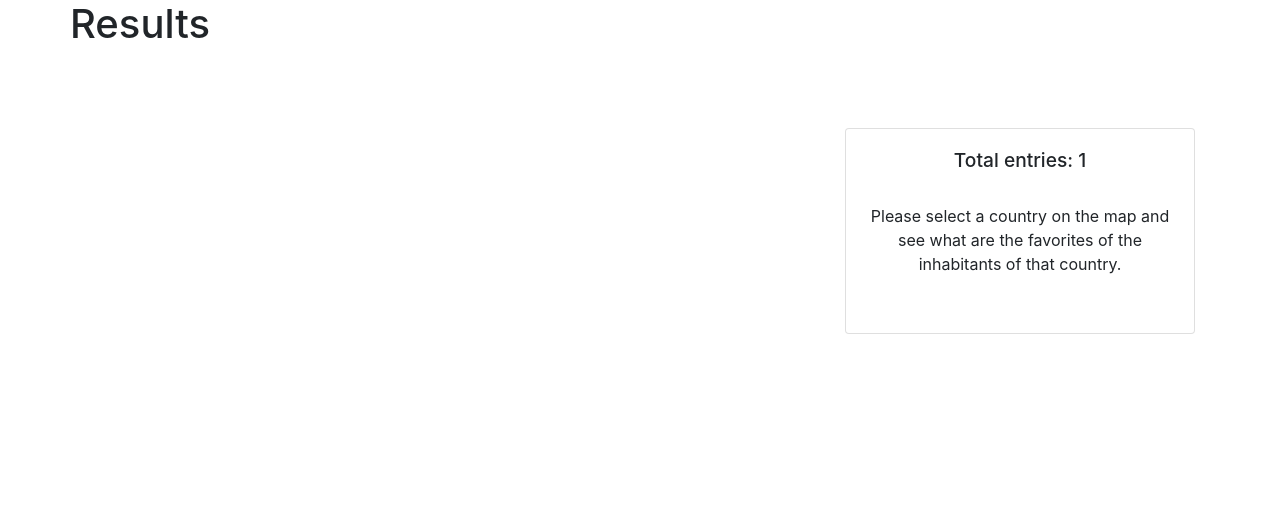
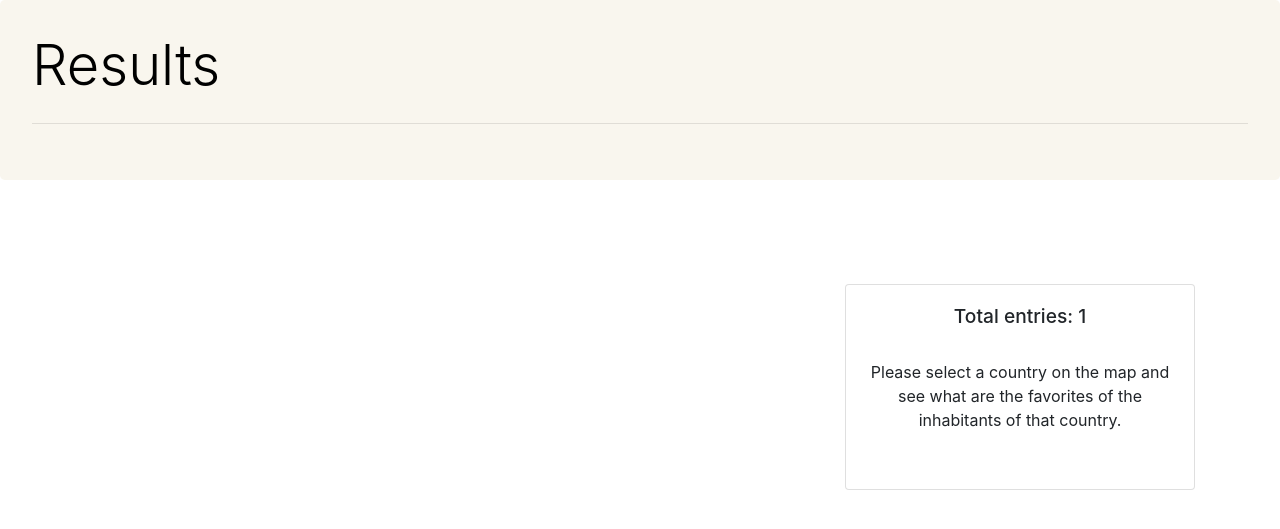
Before and after one commit to emmituuk/Project, a Flask app: template templates/result.html in a window 1280 px wide. Shown: the top 529 px of the page. Run offline with Flask 3, Linux system fonts and the light colour scheme; the template is opened without the code that fills it: most values are stand-ins (such as "Sample title", 1, 10 or a date in 2020); parts of the project's set-up code (start-up, migrations or seed data) failed here and were passed over; some libraries are stand-ins or nearby versions.

Commit message:
custom jumbotron and the line chart to result page

```diff
--- a/app.py
+++ b/app.py
@@ -8,6 +8,7 @@ from livereload import Server
 import json
 import plotly
 import plotly.graph_objs as go
+import pandas as pd
 
 from functions import move_to_end, is_valid_animal_id, is_valid_country_id
 from error_handlers import (
@@ -279,6 +280,36 @@ def result():
     sql = text("SELECT COUNT(*) FROM favorite_animals")
     total_entries = db.session.execute(sql).fetchone()[0]
 
+    # values and creating the line chart, how many values added per day
+    sql = text(
+        "SELECT DATE(created_on), COUNT(*) FROM favorite_animals "
+        "GROUP BY DATE(created_on) "
+        "ORDER BY DATE(created_on)"
+    )
+
+    result = db.session.execute(sql).fetchall()
+    date = [row[0] for row in result]
+    total = [row[1] for row in result]
+
+    graph_data = [
+        go.Scatter(
+            x=date,
+            y=total,
+            mode="lines+markers",
+            marker=dict(color="rgb(69, 147, 165)"),
+        )
+    ]
+
+    graph_layout = go.Layout(
+        title="Number of Entries per day",
+        xaxis=dict(title="Date"),
+        yaxis=dict(title="Total"),
+        plot_bgcolor="rgba(220, 201, 155, 0.17)",
+    )
+    graph_figure_line = go.Figure(data=graph_data, layout=graph_layout)
+
+    graph_json_line = json.dumps(graph_figure_line, cls=plotly.utils.PlotlyJSONEncoder)
+
     # using render_template to pass graphJSONs to html
     return render_template(
         "result.html",
@@ -286,6 +317,7 @@ def result():
         graph_json_country=graph_json_country,
         map_json=map_json,
         total_entries=total_entries,
+        graph_json_line=graph_json_line,
     )
 
 
@@ -376,6 +408,66 @@ def updated_bar_charts():
         graph_figure_country, cls=plotly.utils.PlotlyJSONEncoder
     )
 
+    # if a specific country is clicked, filtering by that country - line chart
+    sql = text(
+        "SELECT DATE(favorite_animals.created_on) AS d, COUNT(*) "
+        "FROM favorite_animals "
+        "INNER JOIN person ON favorite_animals.person_id = person.person_id "
+        "INNER JOIN countries ON person.own_country_id = countries.country_id "
+        "WHERE country = :clicked_country "
+        "GROUP BY d "
+        "ORDER BY d "
+    )
+    result = db.session.execute(sql, {"clicked_country": clicked_country}).fetchall()
+
+    dates = [row[0] for row in result]
+    total = [row[1] for row in result]
+
+    graph_data = [
+        go.Scatter(
+            x=dates,
+            y=total,
+            mode="lines+markers",
+            marker=dict(color="rgb(69, 147, 165)"),
+        )
+    ]
+
+    # x-axis: making tickvals and text 'MMM DD' to the layout of the line chart
+    first_date = pd.to_datetime(min(dates))
+    last_date = pd.to_datetime(max(dates))
+    num_unique_dates = len(set(dates))
+
+    date_difference = (last_date - first_date).days
+
+    if num_unique_dates == 2 and date_difference == 1:
+        # if only two different dates next to each other, show every day
+        date_range = pd.date_range(start=first_date, end=last_date, freq="D")
+    else:
+        date_range = pd.date_range(start=first_date, end=last_date, freq="2D")
+
+    formatted_dates = [date.strftime("%b %d") for date in date_range]
+
+    # y-axis: making ticvals
+    min_total = min(total)
+    max_total = max(total)
+    total_range = range(min_total, max_total + 1)
+
+    graph_layout = go.Layout(
+        title="Number of Entries per day",
+        xaxis=dict(
+            title="Date", tickvals=date_range, ticktext=formatted_dates, tickangle=45
+        ),
+        yaxis=dict(
+            title="Total",
+            tickvals=list(total_range),
+            tickformat="d",
+        ),
+        plot_bgcolor="rgba(220, 201, 155, 0.17)",
+    )
+    graph_figure_line = go.Figure(data=graph_data, layout=graph_layout)
+
+    graph_json_line = json.dumps(graph_figure_line, cls=plotly.utils.PlotlyJSONEncoder)
+
     # total entries from the clicked country
     sql = text(
         "SELECT COUNT(*) FROM person "
@@ -393,6 +485,7 @@ def updated_bar_charts():
         "animal_chart": graph_json_animal,
         "country_chart": graph_json_country,
         "clicked_country_entries": total_entries,
+        "line_chart": graph_json_line,
     }
 
     # returning the updated data as JSON using jsonify()
--- a/static/styles.css
+++ b/static/styles.css
@@ -24,7 +24,7 @@
     color: #fff;
   }
 
-  /* Style for result.html card */
+  /* style for result.html card */
   .card-custom {
     height: 80%;
   }
@@ -33,3 +33,10 @@
       height: auto;
     }
   }
+
+/* style for the jumbotrons */
+.custom-jumbotron {
+  background-color: rgba(220, 201, 155, 0.17);
+  color: #000;
+  padding: 2rem;
+}
--- a/templates/add.html
+++ b/templates/add.html
@@ -12,7 +12,7 @@
     <script src="https://cdnjs.cloudflare.com/ajax/libs/dompurify/2.3.3/purify.min.js"></script>
   </head>
   <body>
-    <div class="jumbotron">
+    <div class="jumbotron custom-jumbotron">
       <h1 class="display-4">Add here!</h1>
       <p class="lead">
         Here you can add your information and your favorites. You can add
--- a/templates/result.html
+++ b/templates/result.html
@@ -12,10 +12,11 @@
   />
   </head>
   <body>
+    <div class="jumbotron custom-jumbotron">
+      <h1 class="display-4">Results</h1>
+      <hr class="my-4" />
+    </div>
     <div class="container">
-      <div class="row text-center">
-        <h1>Results</h1>
-      </div>
       <div class="row">
         <div class="col-12 col-md-8">
           <div id="choropleth-map" class="chart"></div>
@@ -45,6 +46,11 @@
           <div id="bar-graph-animal" class="chart"></div>
         </div>
       </div>
+      <div class="row">
+        <div class="col-12">
+            <div id="line-chart" class="chart"></div>
+        </div>
+      </div>
     </div>
   </body>
 
@@ -66,6 +72,9 @@
 
     var mapJason = JSON.parse('{{ map_json|safe }}');
     Plotly.newPlot("choropleth-map", mapJason.data, mapJason.layout);
+
+    var graphJason_line = JSON.parse('{{ graph_json_line|safe }}');
+    Plotly.plot('line-chart', graphJason_line.data, graphJason_line.layout);
 
     // variable to store the last clicked country
     let lastClickedCountry = null;
@@ -137,6 +146,7 @@
           const graphJsonAnimal = JSON.parse(data.animal_chart);
           const graphJsonCountry = JSON.parse(data.country_chart);
           const clickedCountryEntries = JSON.parse(data.clicked_country_entries);
+          const graphJsonLine = JSON.parse(data.line_chart);
 
           // total entries from the clicked country
           document.getElementById('clicked_country_entries').textContent = clickedCountryEntries;
@@ -151,6 +161,12 @@
             "bar-graph-country",
             graphJsonCountry.data,
             graphJsonCountry.layout
+          );
+
+          Plotly.newPlot(
+            "line-chart",
+            graphJsonLine.data,
+            graphJsonLine.layout
           );
 
           // add the marker for the clicked country
@@ -192,6 +208,10 @@
         graphJson_country.data,
         graphJson_country.layout
       );
+      Plotly.newPlot("line-chart",
+        graphJason_line.data,
+        graphJason_line.layout
+      );
 
       // reset marker around the clicked country
       if (lastClickedCountry) {
```
